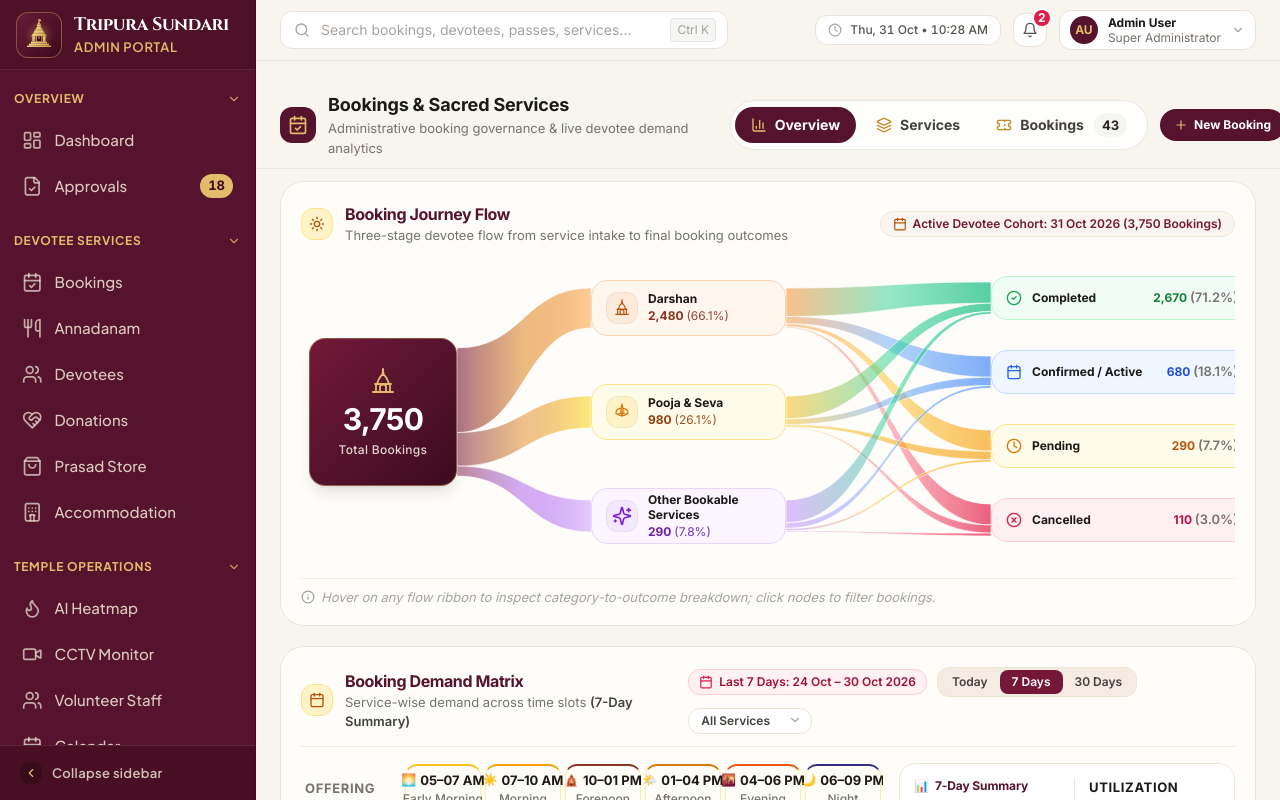
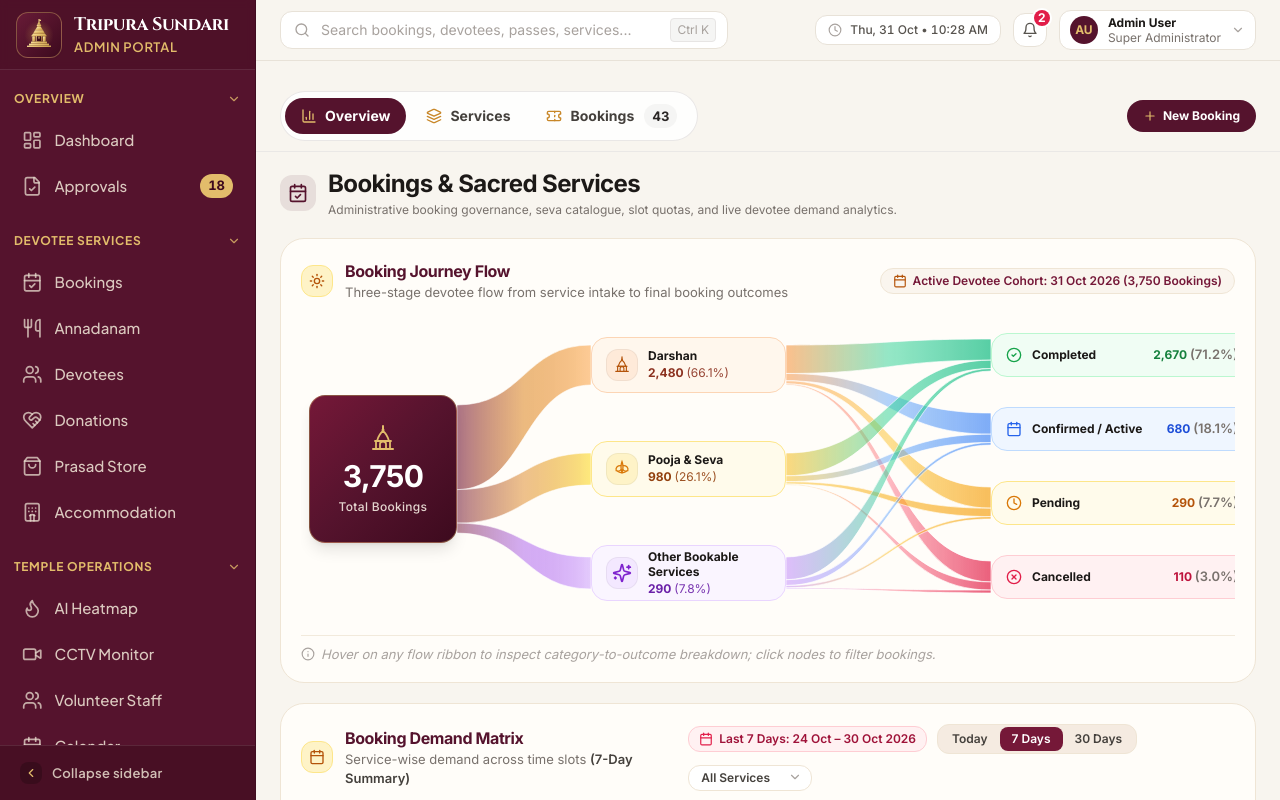
Before and after one commit to PraneethGwcSE/Tripura_Sundhari_Temple_Admin, a React (Vite) app: page /bookings in a window 1280 px wide. Shown: the top 800 px of the page. Built offline with nearby package versions, Linux system fonts and the light colour scheme.

Commit message:
feat: render Overview, Services, Bookings navigation bar on a dedicated separate line on top

```diff
--- a/src/pages/SacredServices.jsx
+++ b/src/pages/SacredServices.jsx
@@ -52,31 +52,14 @@ function SacredServicesContent() {
   return (
     <div className="space-y-5 pb-12">
       {/* ========================================================
-          TOP STICKY NAVIGATION BAR (Prominent, Fixed & Accessible)
+          LINE 1: SEPARATE TOP NAVIGATION BAR ON TOP OF THE PAGE
          ======================================================== */}
-      <header className="sticky top-0 z-30 bg-[#F8F5EF]/95 backdrop-blur-md py-2.5 -mt-2 -mx-4 px-4 sm:-mx-5 sm:px-5 lg:-mx-6 lg:px-6 border-b border-stone-200/80 shadow-2xs flex flex-col md:flex-row md:items-center justify-between gap-3 transition-all">
-        {/* Left: Module Title & Context */}
-        <div className="flex items-center gap-3">
-          <div className="w-9 h-9 rounded-xl bg-[#55132D] text-white flex items-center justify-center shadow-xs shrink-0">
-            <CalendarCheck className="w-5 h-5 text-[#E2BC6B]" />
-          </div>
-          <div>
-            <h1 className="text-base sm:text-lg font-bold text-stone-900 font-serif leading-tight">
-              Bookings & Sacred Services
-            </h1>
-            <p className="text-[11px] text-stone-500 font-sans hidden sm:block">
-              Administrative booking governance & live devotee demand analytics
-            </p>
-          </div>
-        </div>
-
-        {/* Center / Right: Primary Navigation Pill Bar (Overview | Services | Bookings) */}
-        <div className="flex items-center gap-3 self-start md:self-auto">
-          {/* Exactly matches user reference image pill container */}
       <nav
-            aria-label="Bookings module primary navigation"
-            className="inline-flex items-center gap-1 p-1 bg-white/90 backdrop-blur-xs rounded-2xl sm:rounded-full border border-stone-200/90 shadow-2xs text-xs sm:text-sm"
+        aria-label="Module top navigation bar"
+        className="sticky top-0 z-30 bg-[#F8F5EF]/95 backdrop-blur-md py-2.5 -mt-2 -mx-4 px-4 sm:-mx-5 sm:px-5 lg:-mx-6 lg:px-6 border-b border-stone-200/80 shadow-2xs flex items-center justify-between gap-4"
       >
+        {/* Left: The 3 Primary Navigation Tabs (Overview | Services | Bookings) */}
+        <div className="inline-flex items-center gap-1 p-1 bg-white/90 backdrop-blur-xs rounded-2xl sm:rounded-full border border-stone-200/90 shadow-2xs text-xs sm:text-sm">
           {/* TAB 1: OVERVIEW */}
           <button
             type="button"
@@ -127,19 +110,35 @@ function SacredServicesContent() {
               {bookings.length}
             </span>
           </button>
-          </nav>
+        </div>
 
-          {/* Quick Create Booking Button */}
+        {/* Right: Quick Create Booking Button */}
         <button
           type="button"
           onClick={() => setIsCreateOpen(true)}
-            className="px-3.5 py-2 bg-[#55132D] hover:bg-[#681B37] text-white text-xs font-bold rounded-xl sm:rounded-full shadow-xs flex items-center gap-1.5 transition-colors cursor-pointer shrink-0"
+          className="px-4 py-2 bg-[#55132D] hover:bg-[#681B37] text-white text-xs font-bold rounded-xl sm:rounded-full shadow-xs flex items-center gap-1.5 transition-colors cursor-pointer shrink-0"
         >
           <Plus className="w-3.5 h-3.5 text-[#E2BC6B]" />
-            <span className="hidden sm:inline">New Booking</span>
+          <span>New Booking</span>
         </button>
+      </nav>
+
+      {/* ========================================================
+          LINE 2: PAGE TITLE & DESCRIPTION (SEPARATE LINE BELOW)
+         ======================================================== */}
+      <div className="flex items-center gap-3 pt-1">
+        <div className="w-9 h-9 rounded-xl bg-[#55132D]/10 text-[#55132D] flex items-center justify-center shrink-0">
+          <CalendarCheck className="w-5 h-5 text-[#55132D]" />
         </div>
-      </header>
+        <div>
+          <h1 className="text-xl sm:text-2xl font-bold text-stone-900 tracking-tight font-serif">
+            Bookings & Sacred Services
+          </h1>
+          <p className="text-xs text-stone-500 mt-0.5">
+            Administrative booking governance, seva catalogue, slot quotas, and live devotee demand analytics.
+          </p>
+        </div>
+      </div>
 
       {/* ========================================================
           SECTION 1: OVERVIEW — Booking Analytics
```
Lines whose indentation alone changed are shown as unchanged.
